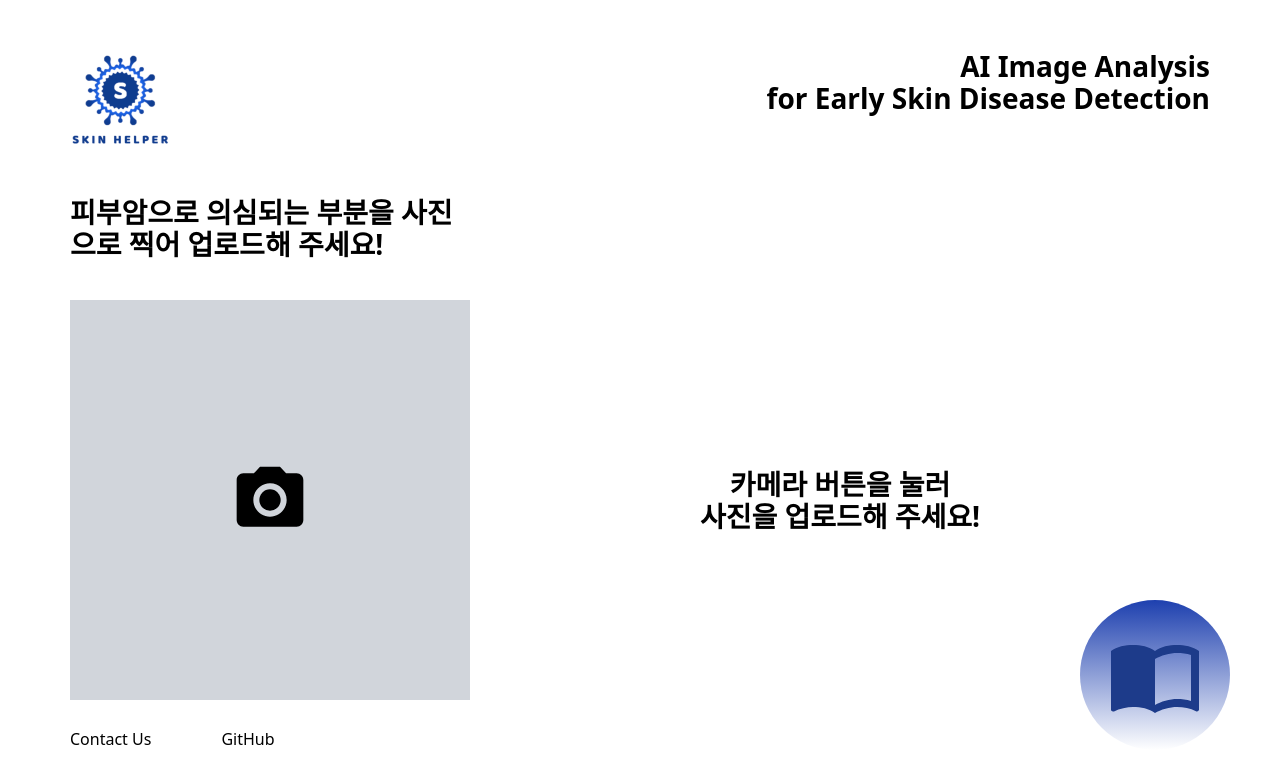
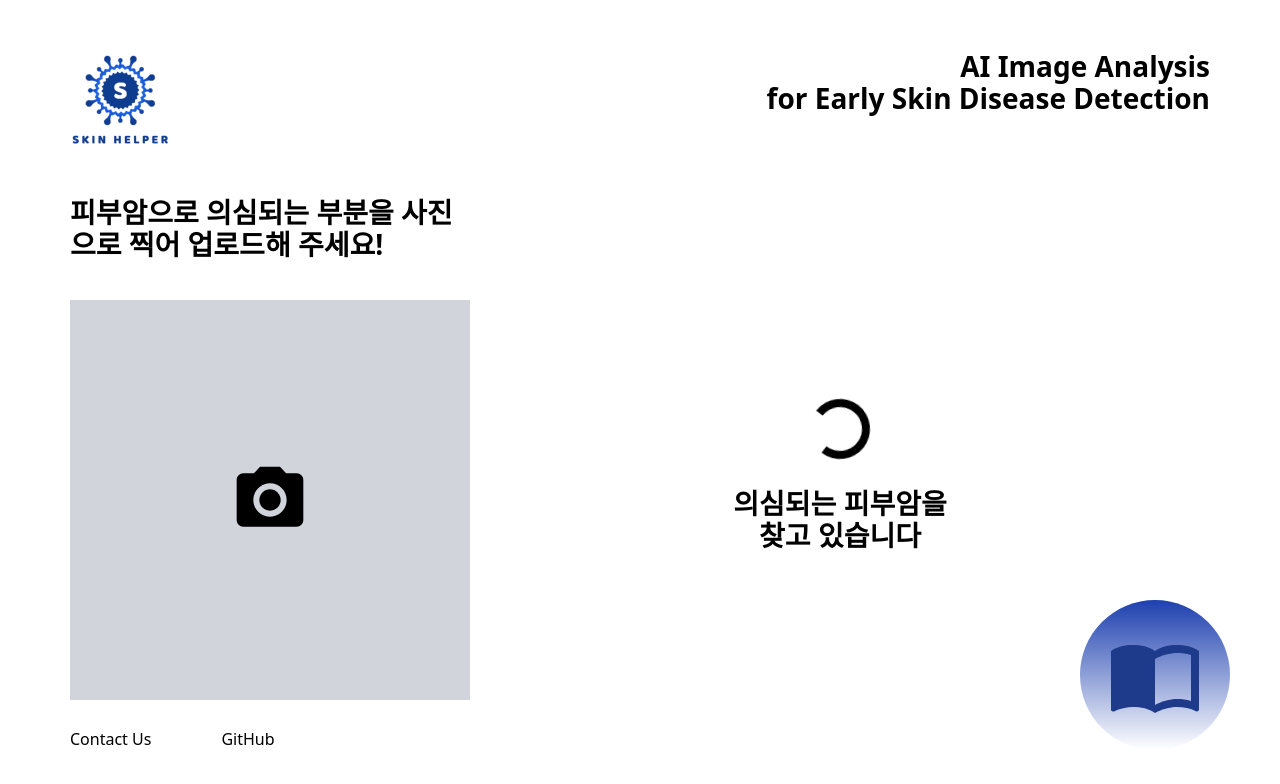
Before and after one commit to 23-DS-SkinHelper/SkinHelper-Front, a React (Vite) app: page / in a window 1280 px wide. Shown: the top 784 px of the page. Built offline with nearby package versions, Linux system fonts and the light colour scheme.

Commit message:
feat: loading component

```diff
--- a/src/App.tsx
+++ b/src/App.tsx
@@ -3,8 +3,15 @@ import Camera from "./components/atoms/Camera/Camera";
 import Footer from "./components/atoms/Footer/Footer";
 import Header from "./components/organisms/Header/Header";
 import Guide from "./components/atoms/Guide/Guide";
+import Loading from "./components/atoms/Loading/Loading";
 
 const App = () => {
+  // const [state, setState] = useState(false);
+  // const [isLoading, setIsLoading] = useState(false);
+
+  const state = true;
+  const isLoading = true;
+
   return (
     <>
       <div className="mx-70 my-50 flex flex-col justify-between">
@@ -12,9 +19,7 @@ const App = () => {
         <div>
           <div className="flex flex-1">
             <Camera />
-
-            {/* TODO-초기 렌더링만 설계 */}
-            <Initial />
+            {isLoading ? <Loading /> : state ? <div>result</div> : <Initial />}
           </div>
         </div>
         <Footer />
--- /dev/null
+++ b/src/components/atoms/Loading/Loading.tsx
@@ -0,0 +1,14 @@
+const Loading = () => {
+  return (
+    <div className="pt-100 flex flex-1 flex-col justify-center items-center leading-32 text-28 font-bold">
+      <div
+        className="inline-block h-60 w-60 animate-spin rounded-full border-8 border-solid border-current border-r-transparent align-[-0.125em] text-primary motion-reduce:animate-[spin_4s_linear_infinite]"
+        role="status"
+      ></div>
+      <div className="mt-28">의심되는 피부암을</div>
+      <div>찾고 있습니다</div>
+    </div>
+  );
+};
+
+export default Loading;
```
